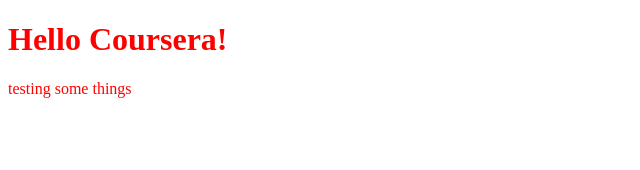
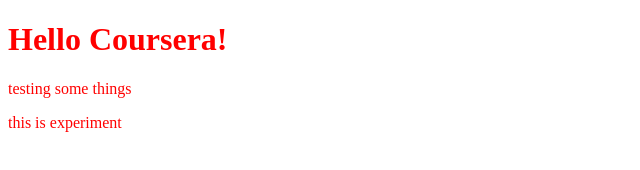
Before and after one commit to defking/crsra-web1, a plain HTML site: page site/index.html in a window 1280 px wide. Shown: the whole page, without its empty margins (0-640 px from the left). Drawn offline with Linux system fonts and the light colour scheme.

Commit message:
prepare for rebase command testing

```diff
--- a/site/index.html
+++ b/site/index.html
@@ -7,5 +7,6 @@
   <body style="color:red">
     <h1>Hello Coursera!</h1>
     <p>testing some things</p>
+    <p>this is experiment</p>
   </body>
 </html>
```
